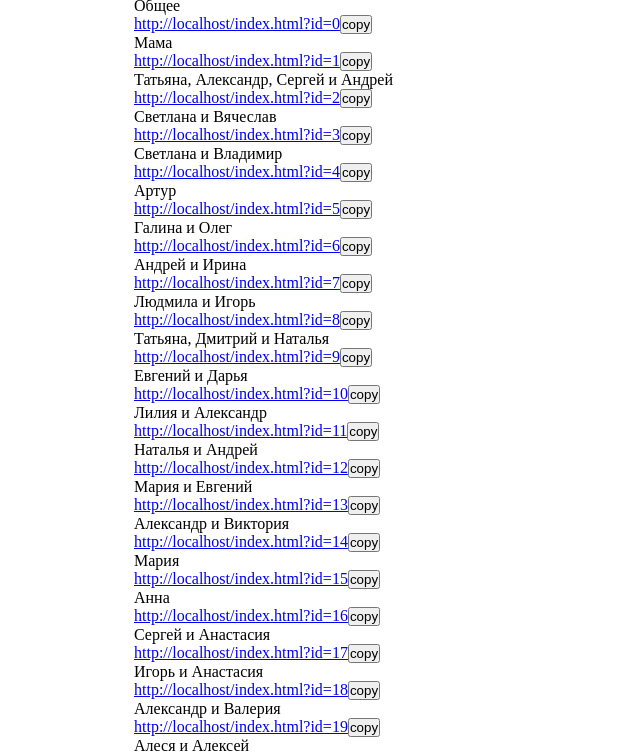
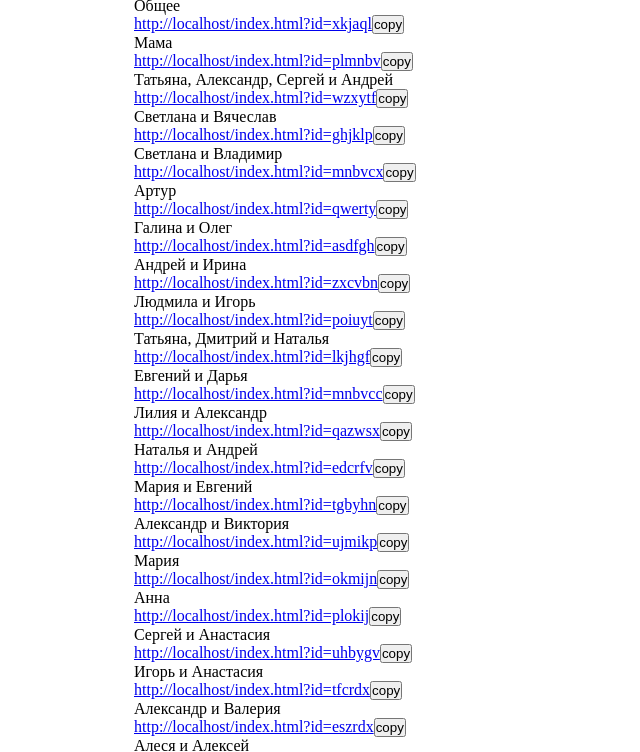
Before and after one commit to ye-story/y-d.20-09.invite, a plain HTML site: page admin/index.html in a window 1280 px wide. Shown: the part 40-792 px from the top of the page, without its empty margins (256-896 px from the left). Drawn offline with Linux system fonts and the light colour scheme; files that its build step writes are made by us from their sources; a web font is replaced by a local one.

Commit message:
fix names

```diff
--- a/admin/index.html
+++ b/admin/index.html
@@ -26,6 +26,6 @@
       <h1>Ссылки на приглашения:</h1>
       <div class="container" id="container"></div>
     </main>
-    <script src="script.js"></script>
+    <script src="script.js?1002"></script>
   </body>
 </html>
--- a/admin/script.js
+++ b/admin/script.js
@@ -1,50 +1,50 @@
 const names = [
-  { id: "0", names: "Общее" },
-  { id: "1", names: "Мама" },
-  { id: "2", names: "Татьяна, Александр, Сергей и Андрей" },
-  { id: "3", names: "Светлана и Вячеслав" },
-  { id: "4", names: "Светлана и Владимир" },
-  { id: "5", names: "Артур" },
-  { id: "6", names: "Галина и Олег" },
-  { id: "7", names: "Андрей и Ирина" },
-  { id: "8", names: "Людмила и Игорь" },
-  { id: "9", names: "Татьяна, Дмитрий и Наталья" },
-  { id: "10", names: "Евгений и Дарья" },
-  { id: "11", names: "Лилия и Александр" },
-  { id: "12", names: "Наталья и Андрей" },
-  { id: "13", names: "Мария и Евгений" },
-  { id: "14", names: "Александр и Виктория" },
-  { id: "15", names: "Мария" },
-  { id: "16", names: "Анна" },
-  { id: "17", names: "Сергей и Анастасия" },
-  { id: "18", names: "Игорь и Анастасия" },
-  { id: "19", names: "Александр и Валерия" },
-  { id: "20", names: "Алеся и Алексей" },
-  { id: "21", names: "Виктория и Игорь" },
-  { id: "22", names: "Дмитрий и Анна" },
-  { id: "23", names: "Алеся и Илья" },
-  { id: "24", names: "Марина и Валерий" },
-  { id: "25", names: "Дмитрий и Ольга" },
-  { id: "26", names: "Валентина и Александр" },
-  { id: "27", names: "Евгений и Александра" },
-  { id: "28", names: "мама и папа" },
-  { id: "29", names: "Nijolė и Kęstutis" },
-  { id: "30", names: "Danuta и Ryšard" },
-  { id: "31", names: "Diana и Tadas" },
-  { id: "32", names: "Kristina" },
-  { id: "33", names: "Андрей, Марина, Владислав и Эдгар" },
-  { id: "34", names: "Виталий" },
-  { id: "35", names: "Darius и Oksana" },
-  { id: "36", names: "Kristijonas и Daiva" },
-  { id: "37", names: "Evelina" },
-  { id: "38", names: "Elvinas" },
-  { id: "39", names: "Irena" },
-  { id: "40", names: "Aurelija" },
-  { id: "41", names: "Laura" },
-  { id: "42", names: "Marjuš" },
-  { id: "43", names: "Оксана" },
-  { id: "44", names: "Юлия" },
-  { id: "45", names: "Иван и Маргарита" }
+  { file: "0", names: "Общее", id: "xkjaql" },
+  { file: "1", names: "Мама", id: "plmnbv" },
+  { file: "2", names: "Татьяна, Александр, Сергей и Андрей", id: "wzxytf" },
+  { file: "3", names: "Светлана и Вячеслав", id: "ghjklp" },
+  { file: "4", names: "Светлана и Владимир", id: "mnbvcx" },
+  { file: "5", names: "Артур", id: "qwerty" },
+  { file: "6", names: "Галина и Олег", id: "asdfgh" },
+  { file: "7", names: "Андрей и Ирина", id: "zxcvbn" },
+  { file: "8", names: "Людмила и Игорь", id: "poiuyt" },
+  { file: "9", names: "Татьяна, Дмитрий и Наталья", id: "lkjhgf" },
+  { file: "10", names: "Евгений и Дарья", id: "mnbvcс" },
+  { file: "11", names: "Лилия и Александр", id: "qazwsx" },
+  { file: "12", names: "Наталья и Андрей", id: "edcrfv" },
+  { file: "13", names: "Мария и Евгений", id: "tgbyhn" },
+  { file: "14", names: "Александр и Виктория", id: "ujmikp" },
+  { file: "15", names: "Мария", id: "okmijn" },
+  { file: "16", names: "Анна", id: "plokij" },
+  { file: "17", names: "Сергей и Анастасия", id: "uhbygv" },
+  { file: "18", names: "Игорь и Анастасия", id: "tfcrdx" },
+  { file: "19", names: "Александр и Валерия", id: "eszrdx" },
+  { file: "20", names: "Алеся и Алексей", id: "qscftv" },
+  { file: "21", names: "Виктория и Игорь", id: "wdxsza" },
+  { file: "22", names: "Дмитрий и Анна", id: "rfvtgb" },
+  { file: "23", names: "Алеся и Илья", id: "yhnmki" },
+  { file: "24", names: "Марина и Валерий", id: "edwsqa" },
+  { file: "25", names: "Дмитрий и Ольга", id: "qazxsw" },
+  { file: "26", names: "Валентина и Александр", id: "cdewsx" },
+  { file: "27", names: "Евгений и Александра", id: "vfrtgb" },
+  { file: "28", names: "мама и папа", id: "bgtfcd" },
+  { file: "29", names: "Nijolė и Kęstutis", id: "nhyujm" },
+  { file: "30", names: "Danuta и Ryšard", id: "mkiolp" },
+  { file: "31", names: "Diana и Tadas", id: "ujmyhn" },
+  { file: "32", names: "Kristina", id: "tgbzhn" },
+  { file: "33", names: "Андрей, Марина, Владислав и Эдгар", id: "rfvedc" },
+  { file: "34", names: "Виталий", id: "wsxqaz" },
+  { file: "35", names: "Darius и Oksana", id: "okmpln" },
+  { file: "36", names: "Kristijonas и Daiva", id: "ijnuhy" },
+  { file: "37", names: "Evelina", id: "tgbnhy" },
+  { file: "38", names: "Elvinas", id: "mjuhyg" },
+  { file: "39", names: "Irena", id: "qasxed" },
+  { file: "40", names: "Aurelija", id: "plmkoi" },
+  { file: "41", names: "Laura", id: "ijnbhu" },
+  { file: "42", names: "Marjuš", id: "ygvftb" },
+  { file: "43", names: "Оксана", id: "rfvgyh" },
+  { file: "44", names: "Юлия", id: "ujmiko" },
+  { file: "45", names: "Иван и Маргарита", id: "plmnji" }
 ];
 
 
```
Also changed, not shown: script.js (+52 -2 lines).
